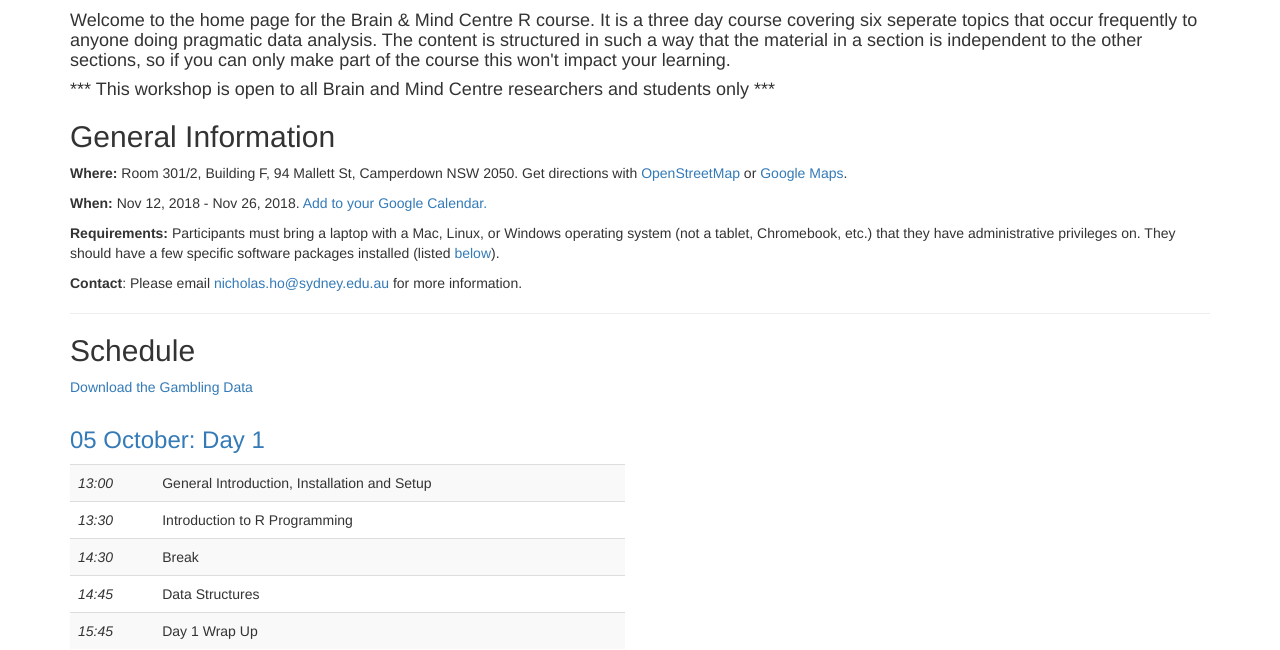
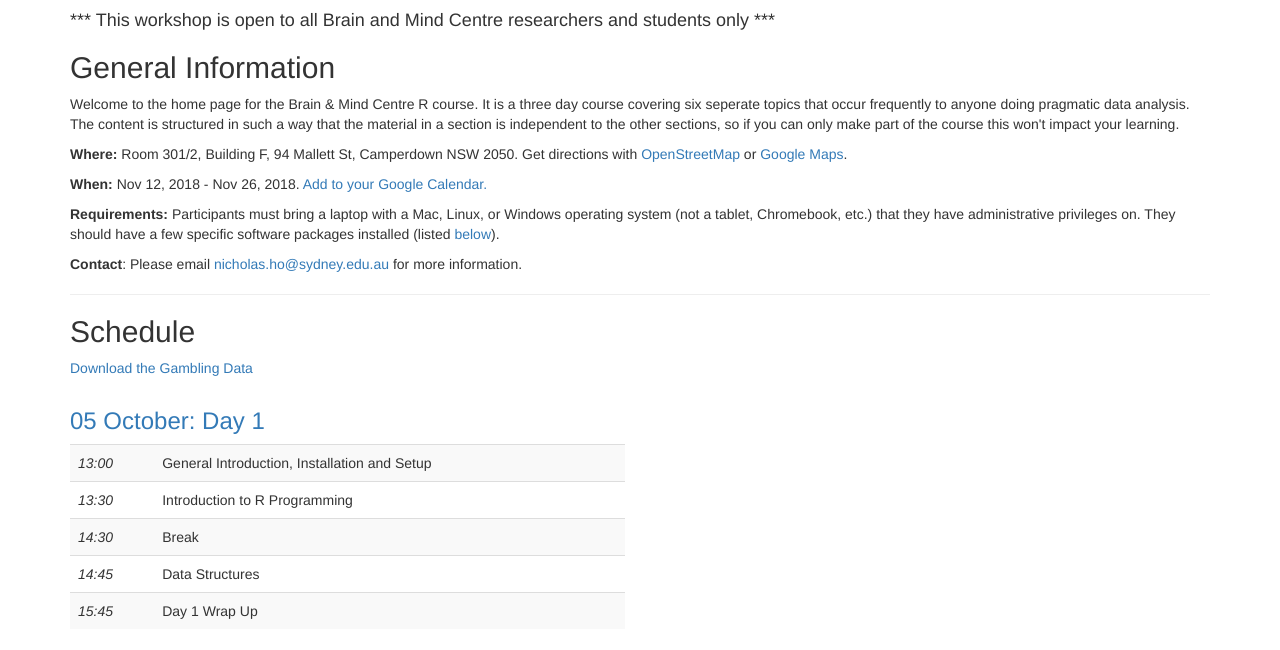
Before and after one commit to n-ho/bmc_r_workshop_2018, a Jekyll site: the page built from index.html, in a window 1280 px wide and 900 px high, scrolled down 383 px, cut to the strip 250-900 px from the top of the window. Built offline with Jekyll 4.4.1, drawn with Linux system fonts in a browser that asks for light colours.

```diff
--- a/index.html
+++ b/index.html
@@ -47,16 +47,13 @@ eventbrite: 50385247632 # optional: alphanumeric key for Eventbrite registration
 </iframe>
 {% endif %}
 
-<h4>Welcome to the home page for the Brain & Mind Centre R course. It is a three day course covering six seperate topics that occur frequently to anyone doing pragmatic data analysis.
-The content is structured in such a way that the material in a section is independent to the other sections, so if you can only
-make part of the course this won't impact your learning.</h4>
-
-
-
 <h4> *** This workshop is open to all Brain and Mind Centre researchers and students only *** </h4>
 
 
 <h2 id="general">General Information</h2>
+<p>Welcome to the home page for the Brain & Mind Centre R course. It is a three day course covering six seperate topics that occur frequently to anyone doing pragmatic data analysis.
+The content is structured in such a way that the material in a section is independent to the other sections, so if you can only
+make part of the course this won't impact your learning.</p>
 
 <!--
   INTRODUCTION
```
